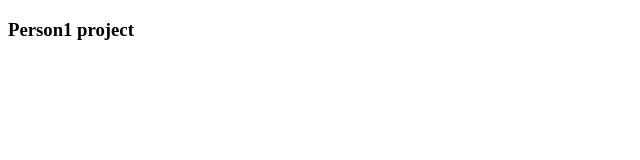
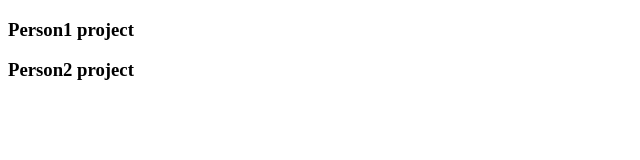
Before and after one commit to TejaBalmuri/hyd-person1, a plain HTML site: page person-1/index.html in a window 1280 px wide. Shown: the whole page, without its empty margins (0-640 px from the left). Drawn offline with Linux system fonts and the light colour scheme.

Commit message:
person2 project

```diff
--- a/person-1/index.html
+++ b/person-1/index.html
@@ -7,5 +7,6 @@
 </head>
 <body>
     <h3>Person1 project</h3>
+    <h3>Person2 project</h3>
 </body>
 </html>
```
